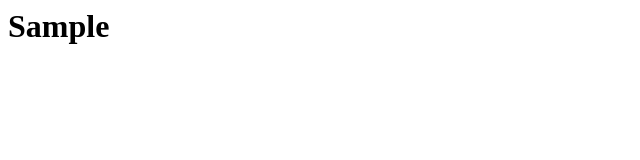
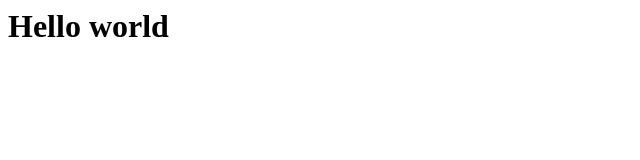
Before and after one commit to Alfar19/spare-time-project, a plain HTML site: page src/main/webapp/index.html in a window 1280 px wide. Shown: the whole page, without its empty margins (0-640 px from the left). Drawn offline with Linux system fonts and the light colour scheme.

Commit message:
Update index.html

```diff
--- a/src/main/webapp/index.html
+++ b/src/main/webapp/index.html
@@ -1 +1 @@
-<h1>Sample</h1>
+<h1>Hello world</h1>
```
